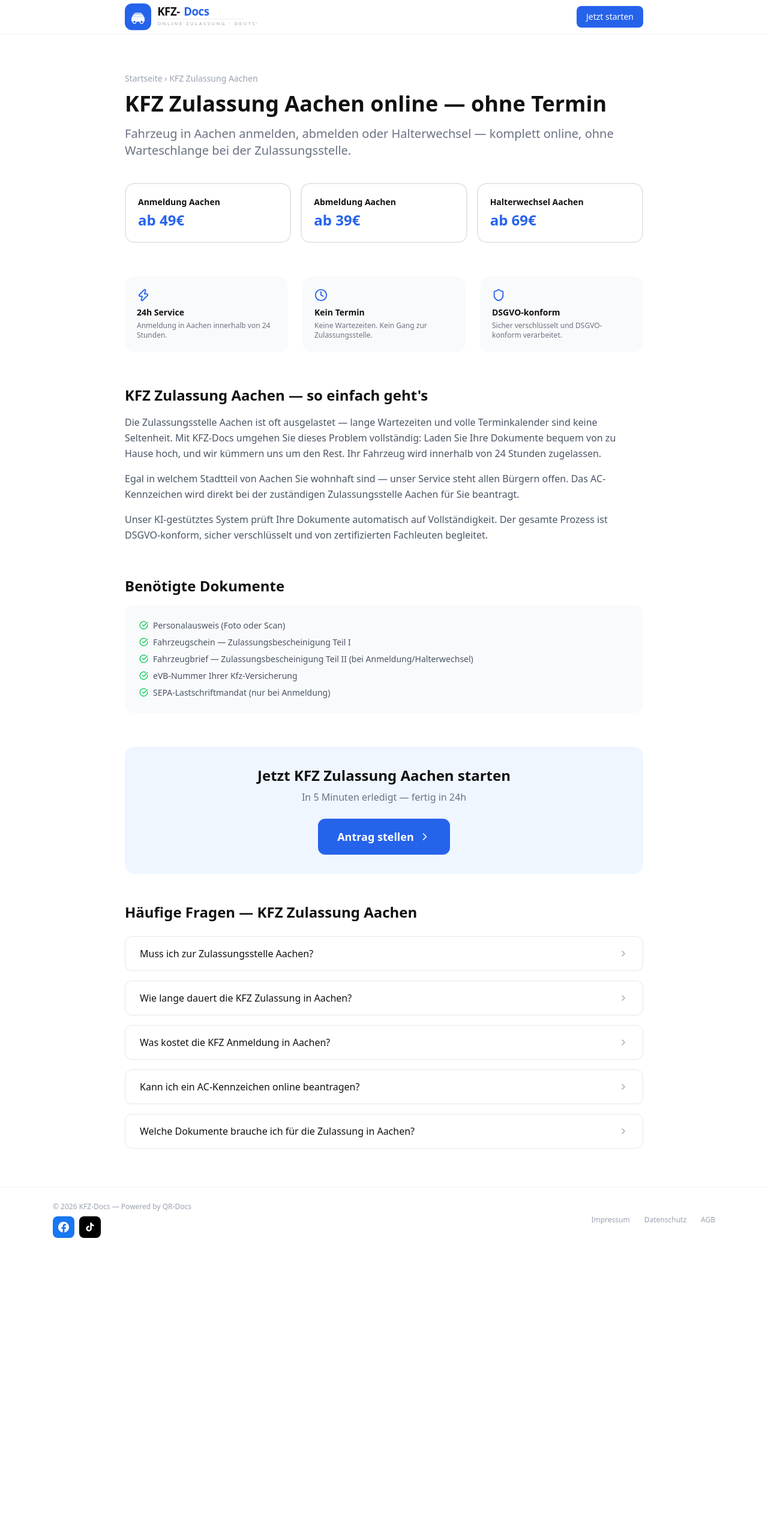
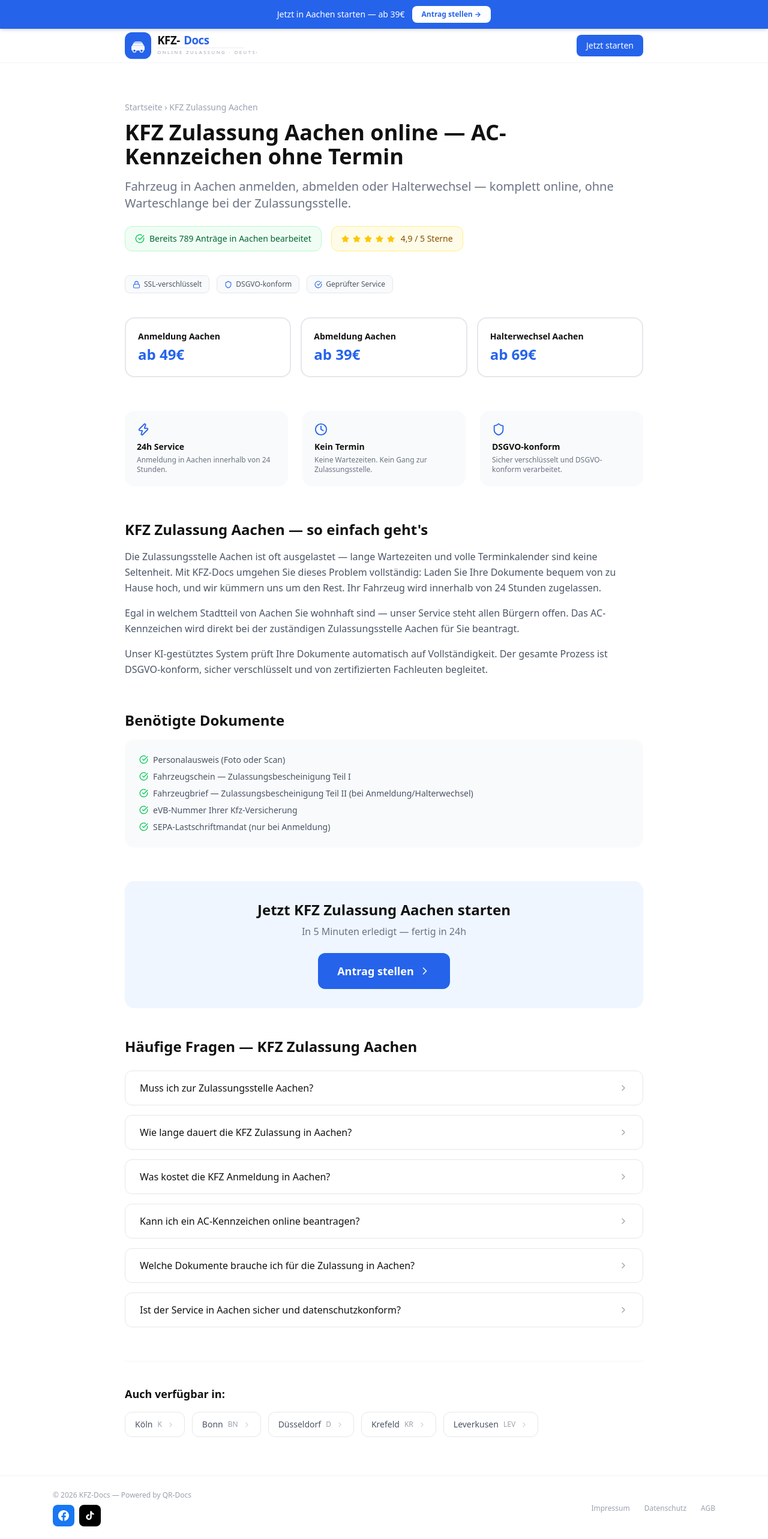
Before and after one commit to haidari9819-lang/kfz-docs, a Next.js app: page /aachen in a window 1280 px wide. Shown: the top 2566 px of the page at 60% size. Before the commit the page ends 2088 px from the top, so only its background shows below. Built offline with nearby package versions, Linux system fonts and the light colour scheme.

Commit message:
feat: SEO Stadt-Seiten erweitert + Schema Markup

```diff
--- a/app/[stadt]/page.tsx
+++ b/app/[stadt]/page.tsx
@@ -2,39 +2,47 @@ import type { Metadata } from "next";
 import Link from "next/link";
 import Image from "next/image";
 import { notFound } from "next/navigation";
-import { CheckCircle, ChevronRight, Clock, Shield, Zap } from "lucide-react";
+import { CheckCircle, ChevronRight, Clock, Shield, Zap, Star, Lock } from "lucide-react";
 
 const STAEDTE = [
-  { slug: "essen",         name: "Essen",         bundesland: "NRW",                    kfz: "E"  },
-  { slug: "dortmund",      name: "Dortmund",       bundesland: "NRW",                    kfz: "DO" },
-  { slug: "koeln",         name: "Köln",           bundesland: "NRW",                    kfz: "K"  },
-  { slug: "duesseldorf",   name: "Düsseldorf",     bundesland: "NRW",                    kfz: "D"  },
-  { slug: "bochum",        name: "Bochum",         bundesland: "NRW",                    kfz: "BO" },
-  { slug: "wuppertal",     name: "Wuppertal",      bundesland: "NRW",                    kfz: "W"  },
-  { slug: "bielefeld",     name: "Bielefeld",      bundesland: "NRW",                    kfz: "BI" },
-  { slug: "bonn",          name: "Bonn",           bundesland: "NRW",                    kfz: "BN" },
-  { slug: "muenster",      name: "Münster",        bundesland: "NRW",                    kfz: "MS" },
-  { slug: "gelsenkirchen", name: "Gelsenkirchen",  bundesland: "NRW",                    kfz: "GE" },
-  { slug: "aachen",        name: "Aachen",         bundesland: "NRW",                    kfz: "AC" },
-  { slug: "berlin",        name: "Berlin",         bundesland: "Berlin",                 kfz: "B"  },
-  { slug: "hamburg",       name: "Hamburg",        bundesland: "Hamburg",                kfz: "HH" },
-  { slug: "muenchen",      name: "München",        bundesland: "Bayern",                 kfz: "M"  },
-  { slug: "frankfurt",     name: "Frankfurt",      bundesland: "Hessen",                 kfz: "F"  },
-  { slug: "stuttgart",     name: "Stuttgart",      bundesland: "Baden-Württemberg",      kfz: "S"  },
-  { slug: "leipzig",       name: "Leipzig",        bundesland: "Sachsen",                kfz: "L"  },
-  { slug: "bremen",        name: "Bremen",         bundesland: "Bremen",                 kfz: "HB" },
-  { slug: "hannover",      name: "Hannover",       bundesland: "Niedersachsen",          kfz: "H"  },
-  { slug: "nuernberg",     name: "Nürnberg",       bundesland: "Bayern",                 kfz: "N"  },
-  { slug: "dresden",       name: "Dresden",        bundesland: "Sachsen",                kfz: "DD" },
-  { slug: "mannheim",      name: "Mannheim",       bundesland: "Baden-Württemberg",      kfz: "MA" },
-  { slug: "karlsruhe",     name: "Karlsruhe",      bundesland: "Baden-Württemberg",      kfz: "KA" },
-  { slug: "augsburg",      name: "Augsburg",       bundesland: "Bayern",                 kfz: "A"  },
-  { slug: "wiesbaden",     name: "Wiesbaden",      bundesland: "Hessen",                 kfz: "WI" },
-  { slug: "braunschweig",  name: "Braunschweig",   bundesland: "Niedersachsen",          kfz: "BS" },
-  { slug: "kiel",          name: "Kiel",           bundesland: "Schleswig-Holstein",     kfz: "KI" },
-  { slug: "chemnitz",      name: "Chemnitz",       bundesland: "Sachsen",                kfz: "C"  },
-  { slug: "halle",         name: "Halle",          bundesland: "Sachsen-Anhalt",         kfz: "HAL"},
-  { slug: "magdeburg",     name: "Magdeburg",      bundesland: "Sachsen-Anhalt",         kfz: "MD" },
+  { slug: "essen",         name: "Essen",         bundesland: "NRW",                   kfz: "E",   antraege: 1247, nachbarn: ["bochum","duisburg","oberhausen","muelheim","gelsenkirchen"] },
+  { slug: "dortmund",      name: "Dortmund",       bundesland: "NRW",                   kfz: "DO",  antraege: 1389, nachbarn: ["bochum","hagen","hamm","gelsenkirchen","wuppertal"] },
+  { slug: "koeln",         name: "Köln",           bundesland: "NRW",                   kfz: "K",   antraege: 2156, nachbarn: ["bonn","leverkusen","aachen","duesseldorf","solingen"] },
+  { slug: "duesseldorf",   name: "Düsseldorf",     bundesland: "NRW",                   kfz: "D",   antraege: 1874, nachbarn: ["koeln","krefeld","wuppertal","muelheim","duisburg"] },
+  { slug: "bochum",        name: "Bochum",         bundesland: "NRW",                   kfz: "BO",  antraege: 987,  nachbarn: ["essen","dortmund","gelsenkirchen","hagen","wuppertal"] },
+  { slug: "wuppertal",     name: "Wuppertal",      bundesland: "NRW",                   kfz: "W",   antraege: 743,  nachbarn: ["solingen","hagen","bochum","leverkusen","duesseldorf"] },
+  { slug: "bielefeld",     name: "Bielefeld",      bundesland: "NRW",                   kfz: "BI",  antraege: 856,  nachbarn: ["muenster","hamm","hannover","dortmund","hagen"] },
+  { slug: "bonn",          name: "Bonn",           bundesland: "NRW",                   kfz: "BN",  antraege: 1123, nachbarn: ["koeln","leverkusen","aachen","wuppertal","duesseldorf"] },
+  { slug: "muenster",      name: "Münster",        bundesland: "NRW",                   kfz: "MS",  antraege: 934,  nachbarn: ["bielefeld","dortmund","hamm","gelsenkirchen","bochum"] },
+  { slug: "gelsenkirchen", name: "Gelsenkirchen",  bundesland: "NRW",                   kfz: "GE",  antraege: 612,  nachbarn: ["essen","bochum","dortmund","oberhausen","hagen"] },
+  { slug: "aachen",        name: "Aachen",         bundesland: "NRW",                   kfz: "AC",  antraege: 789,  nachbarn: ["koeln","bonn","duesseldorf","krefeld","leverkusen"] },
+  { slug: "duisburg",      name: "Duisburg",       bundesland: "NRW",                   kfz: "DU",  antraege: 834,  nachbarn: ["essen","oberhausen","muelheim","duesseldorf","krefeld"] },
+  { slug: "oberhausen",    name: "Oberhausen",     bundesland: "NRW",                   kfz: "OB",  antraege: 456,  nachbarn: ["essen","duisburg","muelheim","bochum","gelsenkirchen"] },
+  { slug: "krefeld",       name: "Krefeld",        bundesland: "NRW",                   kfz: "KR",  antraege: 523,  nachbarn: ["duesseldorf","duisburg","koeln","bonn","aachen"] },
+  { slug: "hagen",         name: "Hagen",          bundesland: "NRW",                   kfz: "HA",  antraege: 489,  nachbarn: ["dortmund","bochum","wuppertal","solingen","essen"] },
+  { slug: "hamm",          name: "Hamm",           bundesland: "NRW",                   kfz: "HAM", antraege: 378,  nachbarn: ["dortmund","muenster","bielefeld","bochum","gelsenkirchen"] },
+  { slug: "muelheim",      name: "Mülheim",        bundesland: "NRW",                   kfz: "MH",  antraege: 412,  nachbarn: ["essen","duisburg","oberhausen","duesseldorf","bochum"] },
+  { slug: "solingen",      name: "Solingen",       bundesland: "NRW",                   kfz: "SG",  antraege: 367,  nachbarn: ["wuppertal","leverkusen","koeln","hagen","duesseldorf"] },
+  { slug: "leverkusen",    name: "Leverkusen",     bundesland: "NRW",                   kfz: "LEV", antraege: 445,  nachbarn: ["koeln","bonn","solingen","wuppertal","duesseldorf"] },
+  { slug: "berlin",        name: "Berlin",         bundesland: "Berlin",                kfz: "B",   antraege: 3241, nachbarn: ["hamburg","hannover","magdeburg","halle","chemnitz"] },
+  { slug: "hamburg",       name: "Hamburg",        bundesland: "Hamburg",               kfz: "HH",  antraege: 2987, nachbarn: ["berlin","hannover","bremen","kiel","braunschweig"] },
+  { slug: "muenchen",      name: "München",        bundesland: "Bayern",                kfz: "M",   antraege: 2754, nachbarn: ["augsburg","nuernberg","stuttgart","karlsruhe","mannheim"] },
+  { slug: "frankfurt",     name: "Frankfurt",      bundesland: "Hessen",                kfz: "F",   antraege: 1876, nachbarn: ["wiesbaden","mannheim","karlsruhe","koeln","bonn"] },
+  { slug: "stuttgart",     name: "Stuttgart",      bundesland: "Baden-Württemberg",     kfz: "S",   antraege: 1432, nachbarn: ["karlsruhe","mannheim","augsburg","muenchen","nuernberg"] },
+  { slug: "leipzig",       name: "Leipzig",        bundesland: "Sachsen",               kfz: "L",   antraege: 876,  nachbarn: ["halle","chemnitz","dresden","magdeburg","berlin"] },
+  { slug: "bremen",        name: "Bremen",         bundesland: "Bremen",                kfz: "HB",  antraege: 743,  nachbarn: ["hamburg","hannover","kiel","braunschweig","magdeburg"] },
+  { slug: "hannover",      name: "Hannover",       bundesland: "Niedersachsen",         kfz: "H",   antraege: 1098, nachbarn: ["bielefeld","hamburg","bremen","braunschweig","magdeburg"] },
+  { slug: "nuernberg",     name: "Nürnberg",       bundesland: "Bayern",                kfz: "N",   antraege: 1034, nachbarn: ["muenchen","augsburg","stuttgart","chemnitz","leipzig"] },
+  { slug: "dresden",       name: "Dresden",        bundesland: "Sachsen",               kfz: "DD",  antraege: 823,  nachbarn: ["chemnitz","leipzig","halle","magdeburg","berlin"] },
+  { slug: "mannheim",      name: "Mannheim",       bundesland: "Baden-Württemberg",     kfz: "MA",  antraege: 654,  nachbarn: ["karlsruhe","frankfurt","wiesbaden","stuttgart","muenchen"] },
+  { slug: "karlsruhe",     name: "Karlsruhe",      bundesland: "Baden-Württemberg",     kfz: "KA",  antraege: 712,  nachbarn: ["mannheim","stuttgart","frankfurt","muenchen","augsburg"] },
+  { slug: "augsburg",      name: "Augsburg",       bundesland: "Bayern",                kfz: "A",   antraege: 589,  nachbarn: ["muenchen","nuernberg","stuttgart","karlsruhe","mannheim"] },
+  { slug: "wiesbaden",     name: "Wiesbaden",      bundesland: "Hessen",                kfz: "WI",  antraege: 634,  nachbarn: ["frankfurt","mannheim","karlsruhe","koeln","bonn"] },
+  { slug: "braunschweig",  name: "Braunschweig",   bundesland: "Niedersachsen",         kfz: "BS",  antraege: 543,  nachbarn: ["hannover","hamburg","bremen","magdeburg","berlin"] },
+  { slug: "kiel",          name: "Kiel",           bundesland: "Schleswig-Holstein",    kfz: "KI",  antraege: 489,  nachbarn: ["hamburg","bremen","hannover","braunschweig","magdeburg"] },
+  { slug: "chemnitz",      name: "Chemnitz",       bundesland: "Sachsen",               kfz: "C",   antraege: 432,  nachbarn: ["dresden","leipzig","halle","magdeburg","berlin"] },
+  { slug: "halle",         name: "Halle",          bundesland: "Sachsen-Anhalt",        kfz: "HAL", antraege: 398,  nachbarn: ["leipzig","magdeburg","chemnitz","dresden","berlin"] },
+  { slug: "magdeburg",     name: "Magdeburg",      bundesland: "Sachsen-Anhalt",        kfz: "MD",  antraege: 412,  nachbarn: ["halle","leipzig","berlin","hannover","braunschweig"] },
 ];
 
 export async function generateStaticParams() {
@@ -48,8 +56,9 @@ export async function generateMetadata(
   const stadt = STAEDTE.find((s) => s.slug === slug);
   if (!stadt) return {};
   return {
-    title: `KFZ Zulassung ${stadt.name} online — ohne Termin`,
-    description: `KFZ Zulassung ${stadt.name} online: Auto anmelden, abmelden oder Halterwechsel — ohne Termin, ohne Behördengang. Ab 39€. 24h Service.`,
+    title: `KFZ Zulassung ${stadt.name} online — ${stadt.kfz}-Kennzeichen ohne Termin`,
+    description: `KFZ Zulassung ${stadt.name} online: Auto anmelden, abmelden oder Halterwechsel — ohne Termin, ohne Behördengang. ${stadt.kfz}-Kennzeichen ab 39€. 24h Service. DSGVO-konform.`,
+    keywords: [`KFZ Zulassung ${stadt.name}`, `${stadt.name} Auto anmelden`, `${stadt.kfz} Kennzeichen beantragen`, `Zulassungsstelle ${stadt.name} online`, `KFZ ${stadt.name}`],
     alternates: { canonical: `https://kfz.qr-docs.de/${stadt.slug}` },
   };
 }
@@ -61,30 +70,38 @@ export default async function StadtPage(
   const stadt = STAEDTE.find((s) => s.slug === slug);
   if (!stadt) notFound();
 
+  const nachbarStaedte = stadt.nachbarn
+    .map((n) => STAEDTE.find((s) => s.slug === n))
+    .filter(Boolean) as typeof STAEDTE;
+
   const faq = [
     {
       q: `Muss ich zur Zulassungsstelle ${stadt.name}?`,
-      a: `Nein. Mit KFZ-Docs erledigen Sie alles online — wir kümmern uns um die Behördengänge in ${stadt.name} für Sie.`,
+      a: `Nein. Mit KFZ-Docs erledigen Sie alles online — wir kümmern uns um die Behördengänge in ${stadt.name} für Sie. Kein Termin, keine Wartezeit.`,
     },
     {
       q: `Wie lange dauert die KFZ Zulassung in ${stadt.name}?`,
-      a: "Nach Eingang Ihrer Dokumente bearbeiten wir den Antrag innerhalb von 24 Stunden.",
+      a: `Nach Eingang Ihrer Dokumente bearbeiten wir den Antrag innerhalb von 24 Stunden. Unsere Kunden in ${stadt.name} erhalten in der Regel bereits am nächsten Werktag ihre Bestätigung.`,
     },
     {
       q: `Was kostet die KFZ Anmeldung in ${stadt.name}?`,
-      a: `Unsere Servicepauschale beträgt ab 39€. Dazu kommen die regulären Behördengebühren der Zulassungsstelle ${stadt.name}.`,
+      a: `Unsere Servicepauschale beträgt ab 39€. Dazu kommen die regulären Behördengebühren der Zulassungsstelle ${stadt.name}. Alle Kosten werden vorab transparent ausgewiesen.`,
     },
     {
       q: `Kann ich ein ${stadt.kfz}-Kennzeichen online beantragen?`,
-      a: `Ja, wir beantragen das ${stadt.kfz}-Kennzeichen für Sie bei der Zulassungsstelle ${stadt.name}.`,
+      a: `Ja, wir beantragen das ${stadt.kfz}-Kennzeichen direkt bei der zuständigen Zulassungsstelle ${stadt.name}. Das Kennzeichen wird Ihnen anschließend zugeschickt oder zur Abholung bereitgestellt.`,
     },
     {
       q: `Welche Dokumente brauche ich für die Zulassung in ${stadt.name}?`,
-      a: "Personalausweis, Fahrzeugschein (ZB I), Fahrzeugbrief (ZB II), eVB-Nummer und SEPA-Mandat.",
+      a: `Personalausweis, Fahrzeugschein (ZB I), Fahrzeugbrief (ZB II), eVB-Nummer Ihrer Kfz-Versicherung und SEPA-Mandat. Unser System prüft die Dokumente automatisch auf Vollständigkeit.`,
+    },
+    {
+      q: `Ist der Service in ${stadt.name} sicher und datenschutzkonform?`,
+      a: `Ja. Alle Daten werden SSL-verschlüsselt übertragen und ausschließlich nach deutschen Datenschutzstandards (DSGVO) verarbeitet. Ihre Dokumente werden nach Abschluss des Vorgangs gelöscht.`,
     },
   ];
 
-  const jsonLd = {
+  const serviceLd = {
     "@context": "https://schema.org",
     "@type": "Service",
     name: `KFZ Zulassung ${stadt.name} online`,
@@ -93,10 +110,28 @@ export default async function StadtPage(
     provider: { "@type": "Organization", name: "KFZ-Docs", url: "https://kfz.qr-docs.de" },
     areaServed: { "@type": "City", name: stadt.name },
     offers: [
-      { "@type": "Offer", name: "Anmeldung",    price: "49", priceCurrency: "EUR" },
-      { "@type": "Offer", name: "Abmeldung",    price: "39", priceCurrency: "EUR" },
-      { "@type": "Offer", name: "Halterwechsel",price: "69", priceCurrency: "EUR" },
+      { "@type": "Offer", name: "Anmeldung",     price: "49", priceCurrency: "EUR" },
+      { "@type": "Offer", name: "Abmeldung",     price: "39", priceCurrency: "EUR" },
+      { "@type": "Offer", name: "Halterwechsel", price: "69", priceCurrency: "EUR" },
     ],
+  };
+
+  const localBusinessLd = {
+    "@context": "https://schema.org",
+    "@type": "LocalBusiness",
+    name: `KFZ-Docs ${stadt.name}`,
+    description: `KFZ Zulassung ${stadt.name} online — ${stadt.kfz}-Kennzeichen beantragen ohne Termin`,
+    url: `https://kfz.qr-docs.de/${stadt.slug}`,
+    areaServed: stadt.name,
+    priceRange: "ab 39€",
+    image: "https://kfz.qr-docs.de/logo.svg",
+    telephone: "+49 176 80822282",
+    address: {
+      "@type": "PostalAddress",
+      addressLocality: stadt.name,
+      addressRegion: stadt.bundesland,
+      addressCountry: "DE",
+    },
   };
 
   const faqLd = {
@@ -111,8 +146,24 @@ export default async function StadtPage(
 
   return (
     <div className="min-h-screen bg-white">
-      <script type="application/ld+json" dangerouslySetInnerHTML={{ __html: JSON.stringify(jsonLd) }} />
+      <script type="application/ld+json" dangerouslySetInnerHTML={{ __html: JSON.stringify(serviceLd) }} />
+      <script type="application/ld+json" dangerouslySetInnerHTML={{ __html: JSON.stringify(localBusinessLd) }} />
       <script type="application/ld+json" dangerouslySetInnerHTML={{ __html: JSON.stringify(faqLd) }} />
+
+      {/* Sticky CTA */}
+      <div className="sticky top-0 z-50 bg-[#2563eb] text-white py-2.5 px-4 text-center shadow-md">
+        <div className="max-w-4xl mx-auto flex items-center justify-center gap-3 flex-wrap">
+          <span className="text-sm font-medium">
+            Jetzt in {stadt.name} starten — ab 39€
+          </span>
+          <Link
+            href="/antrag"
+            className="bg-white text-[#2563eb] text-xs font-bold px-4 py-1.5 rounded-lg hover:bg-blue-50 transition-colors whitespace-nowrap"
+          >
+            Antrag stellen →
+          </Link>
+        </div>
+      </div>
 
       <header className="border-b border-gray-100">
         <div className="max-w-4xl mx-auto px-4 h-14 flex items-center justify-between">
@@ -128,19 +179,49 @@ export default async function StadtPage(
           <Link href="/" className="hover:text-gray-600">Startseite</Link> › KFZ Zulassung {stadt.name}
         </div>
         <h1 className="text-4xl font-bold text-[#111111] mb-4">
-          KFZ Zulassung {stadt.name} online — ohne Termin
+          KFZ Zulassung {stadt.name} online — {stadt.kfz}-Kennzeichen ohne Termin
         </h1>
-        <p className="text-xl text-gray-500 mb-10">
+        <p className="text-xl text-gray-500 mb-6">
           Fahrzeug in {stadt.name} anmelden, abmelden oder Halterwechsel —
           komplett online, ohne Warteschlange bei der Zulassungsstelle.
         </p>
 
+        {/* Social Proof */}
+        <div className="flex flex-wrap gap-4 mb-10">
+          <div className="flex items-center gap-2 bg-green-50 border border-green-200 rounded-xl px-4 py-2.5">
+            <CheckCircle size={16} className="text-green-500 shrink-0" />
+            <span className="text-sm font-medium text-green-800">
+              Bereits {stadt.antraege.toLocaleString("de-DE")} Anträge in {stadt.name} bearbeitet
+            </span>
+          </div>
+          <div className="flex items-center gap-1.5 bg-yellow-50 border border-yellow-200 rounded-xl px-4 py-2.5">
+            {[...Array(5)].map((_, i) => (
+              <Star key={i} size={13} className="text-yellow-400 fill-yellow-400" />
+            ))}
+            <span className="text-sm font-medium text-yellow-800 ml-1">4,9 / 5 Sterne</span>
+          </div>
+        </div>
+
+        {/* Trust Badges */}
+        <div className="flex flex-wrap gap-3 mb-10">
+          {[
+            { icon: <Lock size={13} />,    label: "SSL-verschlüsselt" },
+            { icon: <Shield size={13} />,  label: "DSGVO-konform" },
+            { icon: <CheckCircle size={13} />, label: "Geprüfter Service" },
+          ].map((b) => (
+            <div key={b.label} className="flex items-center gap-1.5 bg-gray-50 border border-gray-200 rounded-lg px-3 py-1.5 text-xs text-gray-600 font-medium">
+              <span className="text-[#2563eb]">{b.icon}</span>
+              {b.label}
+            </div>
+          ))}
+        </div>
+
         {/* Preiskacheln */}
         <div className="grid sm:grid-cols-3 gap-4 mb-14">
           {[
-            { title: `Anmeldung ${stadt.name}`,    price: "ab 49€", href: "/antrag?service=anmeldung" },
-            { title: `Abmeldung ${stadt.name}`,    price: "ab 39€", href: "/antrag?service=abmeldung" },
-            { title: `Halterwechsel ${stadt.name}`,price: "ab 69€", href: "/antrag?service=halterwechsel" },
+            { title: `Anmeldung ${stadt.name}`,     price: "ab 49€", href: "/antrag?service=anmeldung" },
+            { title: `Abmeldung ${stadt.name}`,     price: "ab 39€", href: "/antrag?service=abmeldung" },
+            { title: `Halterwechsel ${stadt.name}`, price: "ab 69€", href: "/antrag?service=halterwechsel" },
           ].map((s) => (
             <Link key={s.title} href={s.href}
               className="border-2 border-gray-200 hover:border-[#2563eb] rounded-2xl p-5 transition-all group">
@@ -153,9 +234,9 @@ export default async function StadtPage(
         {/* Vorteile */}
         <div className="grid sm:grid-cols-3 gap-6 mb-14">
           {[
-            { icon: <Zap size={22} />, titel: "24h Service",    text: `Anmeldung in ${stadt.name} innerhalb von 24 Stunden.` },
-            { icon: <Clock size={22} />, titel: "Kein Termin",  text: "Keine Wartezeiten. Kein Gang zur Zulassungsstelle." },
-            { icon: <Shield size={22} />, titel: "DSGVO-konform", text: "Sicher verschlüsselt und DSGVO-konform verarbeitet." },
+            { icon: <Zap size={22} />,    titel: "24h Service",    text: `Anmeldung in ${stadt.name} innerhalb von 24 Stunden.` },
+            { icon: <Clock size={22} />,  titel: "Kein Termin",    text: "Keine Wartezeiten. Kein Gang zur Zulassungsstelle." },
+            { icon: <Shield size={22} />, titel: "DSGVO-konform",  text: "Sicher verschlüsselt und DSGVO-konform verarbeitet." },
           ].map((f) => (
             <div key={f.titel} className="bg-gray-50 rounded-2xl p-5">
               <div className="text-[#2563eb] mb-2">{f.icon}</div>
@@ -220,7 +301,7 @@ export default async function StadtPage(
         </div>
 
         {/* FAQ */}
-        <div>
+        <div className="mb-14">
           <h2 className="text-2xl font-bold text-[#111111] mb-6">
             Häufige Fragen — KFZ Zulassung {stadt.name}
           </h2>
@@ -236,6 +317,26 @@ export default async function StadtPage(
             ))}
           </div>
         </div>
+
+        {/* Interne Verlinkung */}
+        {nachbarStaedte.length > 0 && (
+          <div className="border-t border-gray-100 pt-10">
+            <h2 className="text-lg font-bold text-[#111111] mb-4">Auch verfügbar in:</h2>
+            <div className="flex flex-wrap gap-3">
+              {nachbarStaedte.map((n) => (
+                <Link
+                  key={n.slug}
+                  href={`/${n.slug}`}
+                  className="flex items-center gap-2 border border-gray-200 hover:border-[#2563eb] hover:text-[#2563eb] rounded-xl px-4 py-2.5 text-sm text-gray-600 transition-all group"
+                >
+                  <span className="font-medium">{n.name}</span>
+                  <span className="text-xs text-gray-400 group-hover:text-blue-400">{n.kfz}</span>
+                  <ChevronRight size={13} className="text-gray-300 group-hover:text-blue-400" />
+                </Link>
+              ))}
+            </div>
+          </div>
+        )}
       </main>
     </div>
   );
```
